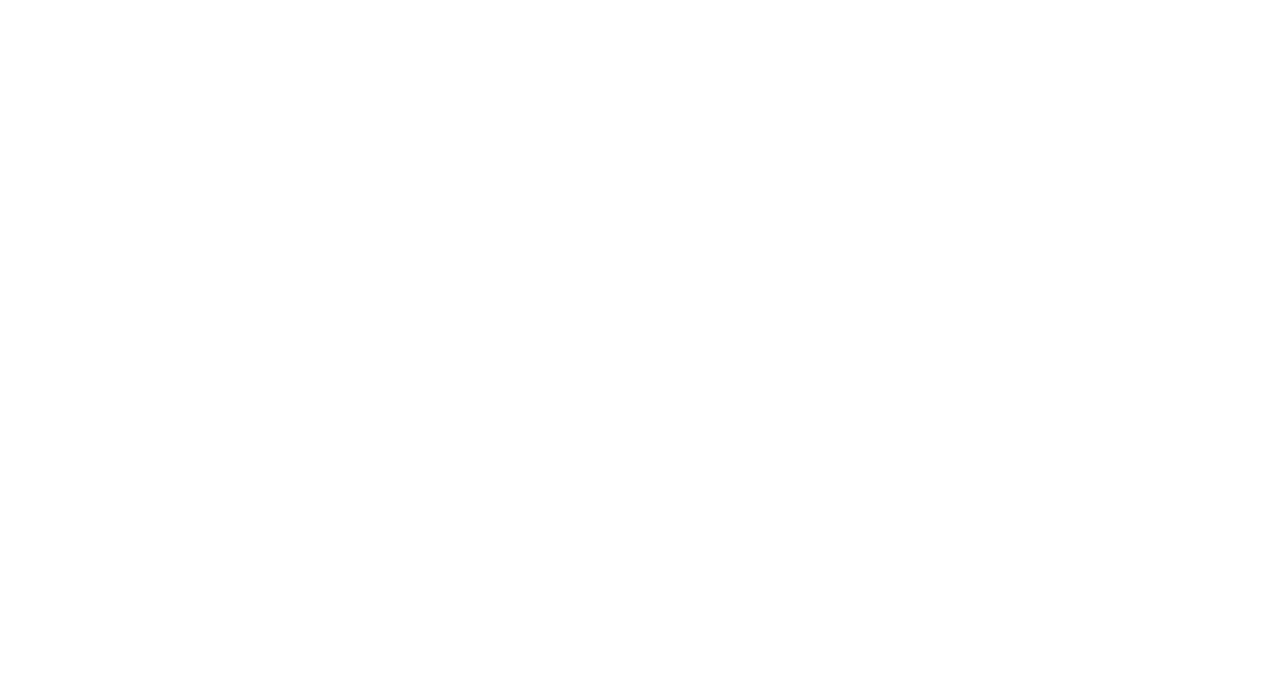
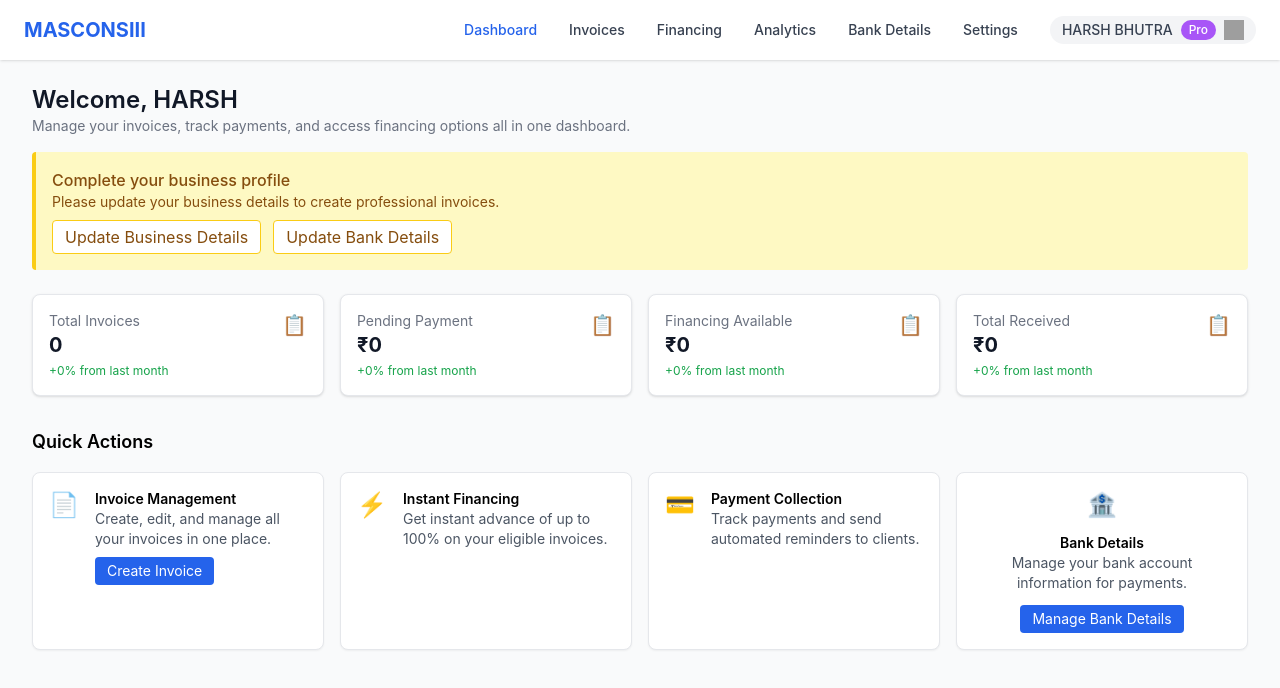
Before and after one commit to the-h-b/MASCONSIII, a React (Create React App) app: page /dashboard in a window 1280 px wide. Before the commit this address had no page. Shown: the top 688 px of the page. Built offline with nearby package versions, Linux system fonts and the light colour scheme; grey boxes are pictures that could not be loaded.

Commit message:
initial commit

```diff
--- a/src/App.js
+++ b/src/App.js
@@ -8,6 +8,8 @@
 import EntityDetail1 from './pages/EntityDetail1.jsx';
 import EntityDetail2 from './pages/EntityDetail2.jsx';
 import BankDetails from './pages/BankDetails.jsx';
+import Dashboard from './pages/Dashboard.jsx';
+import Invoice from './pages/Invoice.jsx';
 
 const App = () => {
   return (
@@ -20,8 +22,9 @@
         <Route path="/entity-detail" element={<EntityDetails />} />
         <Route path="/entity-detail1" element={<EntityDetail1 />} />
         <Route path="/entity-detail2" element={<EntityDetail2 />} />
-        <Route path="/entity-detail2" element={<EntityDetail2 />} />
         <Route path="/bank-details" element={<BankDetails />} />
+        <Route path="/dashboard" element={<Dashboard />} />
+        <Route path="/invoice" element={<Invoice />} />
         {/* <Route path="*" element={<div>404 Not Found</div>} /> */}
       </Routes>
     </Router>
--- a/src/pages/BankDetails.jsx
+++ b/src/pages/BankDetails.jsx
@@ -12,16 +12,31 @@
     navigate("/e-sign"); // Assuming the next page is e-sign
   };
 
+  const goToDashboard = () => {
+    navigate("/dashboard");
+  };
+
   return (
     <div className="flex min-h-screen bg-white">
       {/* Main Content */}
       <div className="flex-1 p-10">
-        <button
-          className="text-blue-600 text-sm mb-6"
-          onClick={() => navigate('/entity-detail2')}
-        >
-          &lt; Back
-        </button>
+        <div className="flex justify-between items-center mb-6">
+          <button
+            className="text-blue-600 text-sm"
+            onClick={() => navigate('/entity-detail2')}
+          >
+            &lt; Back
+          </button>
+          <button
+            className="text-blue-600 text-sm flex items-center"
+            onClick={goToDashboard}
+          >
+            <span>Go to Dashboard</span>
+            <svg xmlns="http://www.w3.org/2000/svg" className="h-4 w-4 ml-1" fill="none" viewBox="0 0 24 24" stroke="currentColor">
+              <path strokeLinecap="round" strokeLinejoin="round" strokeWidth={2} d="M9 5l7 7-7 7" />
+            </svg>
+          </button>
+        </div>
         <h2 className="text-2xl font-semibold mb-1">Bank Details</h2>
         <p className="text-sm text-gray-500 mb-6">Please Enter Your Bank Details</p>
 
@@ -180,6 +195,12 @@
         </div>
         <div className="flex items-center space-x-4">
           <button
+            onClick={goToDashboard}
+            className="border border-blue-600 text-blue-600 hover:bg-blue-50 text-sm px-4 py-2 rounded"
+          >
+            Go to Dashboard
+          </button>
+          <button
             onClick={handleNext}
             className="bg-blue-600 hover:bg-blue-700 text-white text-sm px-4 py-2 rounded"
           >
--- /dev/null
+++ b/src/pages/Dashboard.jsx
@@ -0,0 +1,145 @@
+import React from "react";
+import { useNavigate } from "react-router-dom";
+
+const Dashboard = () => {
+  const navigate = useNavigate();
+
+  const goToBankDetails = () => {
+    navigate("/bank-details");
+  };
+
+  const goToInvoice = () => {
+    navigate("/invoice");
+  };
+  return (
+    <div className="bg-gray-50 min-h-screen">
+      {/* Header */}
+      <header className="bg-white shadow px-6 py-4 flex justify-between items-center">
+        <div className="flex items-center space-x-4">
+          <div className="text-xl font-bold text-blue-600">MASCONSIII</div>
+        </div>
+
+        <nav className="flex items-center space-x-8 text-sm font-medium text-gray-700">
+          <a href="#" className="text-blue-600">Dashboard</a>
+          <a href="#" onClick={(e) => { e.preventDefault(); goToInvoice(); }}>Invoices</a>
+          <a href="#">Financing</a>
+          <a href="#">Analytics</a>
+          <a href="#" onClick={(e) => { e.preventDefault(); goToBankDetails(); }}>Bank Details</a>
+          <a href="#">Settings</a>
+          <div className="flex items-center space-x-2 bg-gray-100 px-3 py-1 rounded-full">
+            <span>HARSH BHUTRA</span>
+            <span className="bg-purple-500 text-white text-xs px-2 py-0.5 rounded-full">Pro</span>
+            <img
+              src="https://www.svgrepo.com/show/384674/account-avatar-profile-user-11.svg"
+              alt="avatar"
+              className="w-5 h-5"
+            />
+          </div>
+        </nav>
+      </header>
+
+      {/* Main */}
+      <main className="px-8 py-6">
+        <h1 className="text-2xl font-semibold text-gray-900">Welcome, HARSH</h1>
+        <p className="text-sm text-gray-500 mb-4">
+          Manage your invoices, track payments, and access financing options all in one dashboard.
+        </p>
+
+        {/* Alert */}
+        <div className="bg-yellow-100 border-l-4 border-yellow-400 text-yellow-800 p-4 rounded mb-6">
+          <p className="font-medium">Complete your business profile</p>
+          <p className="text-sm">Please update your business details to create professional invoices.</p>
+          <div className="flex space-x-3 mt-2">
+            <button className="bg-white border border-yellow-400 text-yellow-800 px-3 py-1 rounded hover:bg-yellow-50">
+              Update Business Details
+            </button>
+            <button
+              onClick={goToBankDetails}
+              className="bg-white border border-yellow-400 text-yellow-800 px-3 py-1 rounded hover:bg-yellow-50">
+              Update Bank Details
+            </button>
+          </div>
+        </div>
+
+        {/* Top Stats */}
+        <div className="grid grid-cols-1 md:grid-cols-4 gap-4 mb-8">
+          <div className="bg-white rounded-lg p-4 shadow border cursor-pointer hover:shadow-md" onClick={goToInvoice}>
+            <div className="flex justify-between items-start">
+              <div>
+                <p className="text-sm text-gray-500">Total Invoices</p>
+                <p className="text-xl font-bold text-gray-900">0</p>
+                <p className="text-xs text-green-600 mt-1">+0% from last month</p>
+              </div>
+              <div className="text-blue-500 text-xl">📋</div>
+            </div>
+          </div>
+          <SummaryCard title="Pending Payment" amount="₹0" sub="Across 0 invoices" />
+          <SummaryCard title="Financing Available" amount="₹0" sub="Based on eligible invoices" />
+          <SummaryCard title="Total Received" amount="₹0" sub="Current financial year" />
+        </div>
+
+        {/* Quick Actions */}
+        <div>
+          <h2 className="text-lg font-semibold mb-4">Quick Actions</h2>
+          <div className="grid grid-cols-1 sm:grid-cols-4 gap-4">
+            <div className="bg-white border rounded-lg p-4 flex space-x-4 items-start shadow-sm hover:shadow-md cursor-pointer" onClick={goToInvoice}>
+              <div className="text-2xl">📄</div>
+              <div>
+                <h3 className="text-sm font-semibold">Invoice Management</h3>
+                <p className="text-sm text-gray-600">Create, edit, and manage all your invoices in one place.</p>
+                <button className="mt-2 bg-blue-600 text-white px-3 py-1 rounded text-sm hover:bg-blue-700">
+                  Create Invoice
+                </button>
+              </div>
+            </div>
+            <ActionCard
+              title="Instant Financing"
+              description="Get instant advance of up to 100% on your eligible invoices."
+              icon="⚡"
+            />
+            <ActionCard
+              title="Payment Collection"
+              description="Track payments and send automated reminders to clients."
+              icon="💳"
+            />
+            <div className="bg-white border rounded-lg p-4 flex flex-col space-y-3 items-center shadow-sm hover:shadow-md cursor-pointer" onClick={goToBankDetails}>
+              <div className="text-2xl">🏦</div>
+              <div className="text-center">
+                <h3 className="text-sm font-semibold">Bank Details</h3>
+                <p className="text-sm text-gray-600">Manage your bank account information for payments.</p>
+              </div>
+              <button className="mt-2 bg-blue-600 text-white px-3 py-1 rounded text-sm hover:bg-blue-700">
+                Manage Bank Details
+              </button>
+            </div>
+          </div>
+        </div>
+      </main>
+    </div>
+  );
+};
+
+const SummaryCard = ({ title, amount, sub }) => (
+  <div className="bg-white rounded-lg p-4 shadow border">
+    <div className="flex justify-between items-start">
+      <div>
+        <p className="text-sm text-gray-500">{title}</p>
+        <p className="text-xl font-bold text-gray-900">{amount}</p>
+        <p className="text-xs text-green-600 mt-1">+0% from last month</p>
+      </div>
+      <div className="text-blue-500 text-xl">📋</div>
+    </div>
+  </div>
+);
+
+const ActionCard = ({ title, description, icon }) => (
+  <div className="bg-white border rounded-lg p-4 flex space-x-4 items-start shadow-sm">
+    <div className="text-2xl">{icon}</div>
+    <div>
+      <h3 className="text-sm font-semibold">{title}</h3>
+      <p className="text-sm text-gray-600">{description}</p>
+    </div>
+  </div>
+);
+
+export default Dashboard;
```
